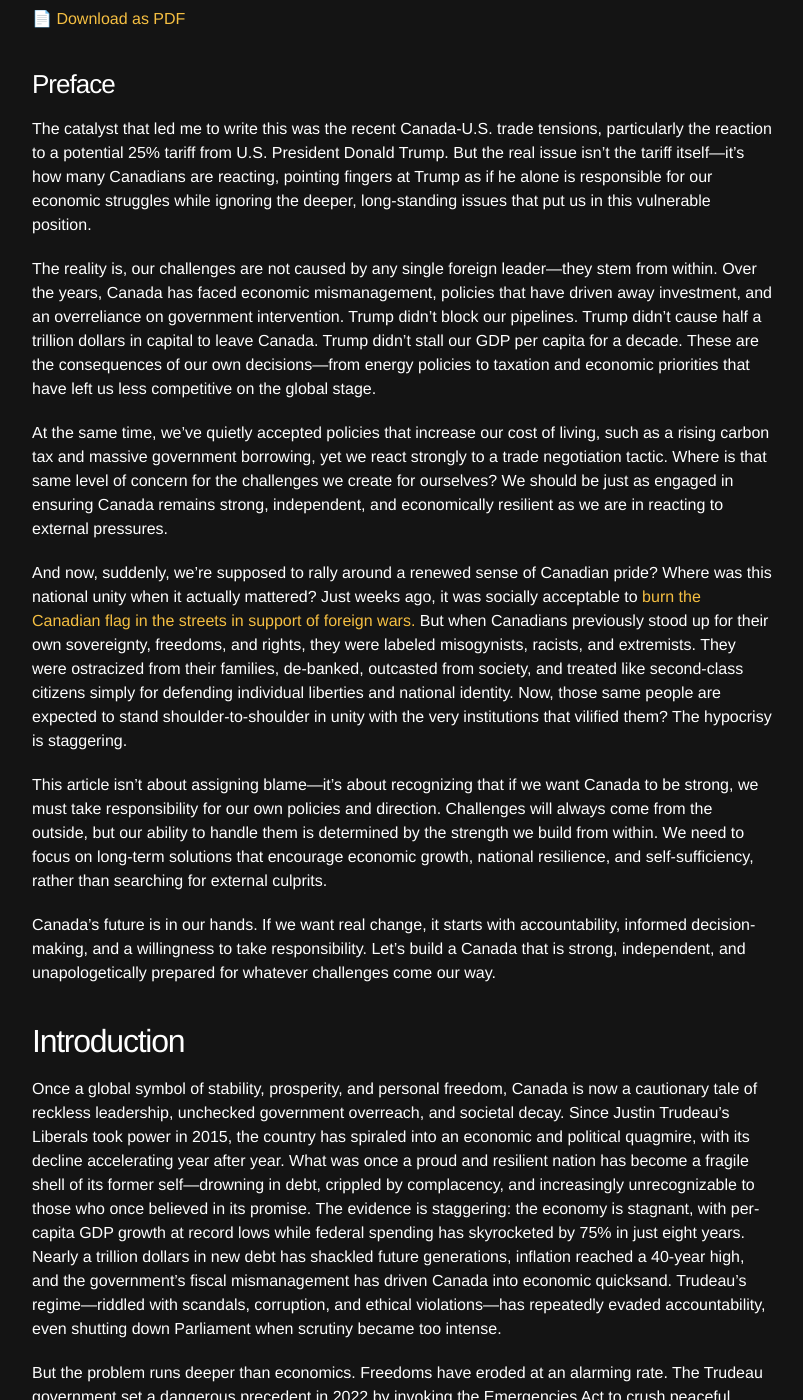
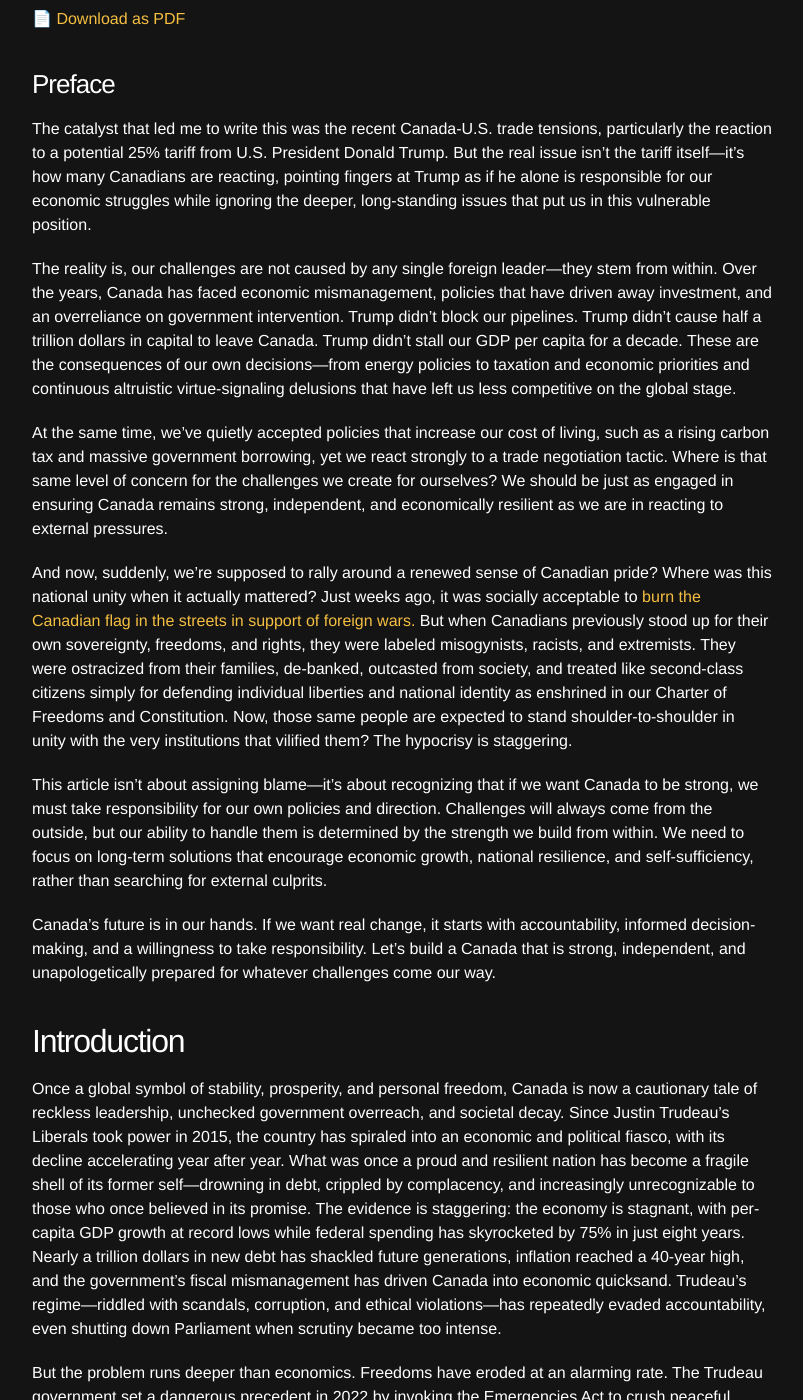
Before and after one commit to spenriche/spenriche.github.io, a Jekyll site: the page built from _posts/2025-2-8-canada-decline.md, in a window 1280 px wide and 1400 px high, scrolled down 509 px. Shown: the whole window, without its empty margins (238-1041 px from the left). Built offline with Jekyll 4.4.1, drawn with Linux system fonts in a browser that asks for light colours; some of the changed text lies outside the part shown; grey boxes are pictures that could not be loaded.

Commit message:
new post

```diff
--- a/_posts/2025-2-8-canada-decline.md
+++ b/_posts/2025-2-8-canada-decline.md
@@ -12,11 +12,11 @@ date: 2025-2-8
 
 The catalyst that led me to write this was the recent Canada-U.S. trade tensions, particularly the reaction to a potential 25% tariff from U.S. President Donald Trump. But the real issue isn’t the tariff itself—it’s how many Canadians are reacting, pointing fingers at Trump as if he alone is responsible for our economic struggles while ignoring the deeper, long-standing issues that put us in this vulnerable position.
 
-The reality is, our challenges are not caused by any single foreign leader—they stem from within. Over the years, Canada has faced economic mismanagement, policies that have driven away investment, and an overreliance on government intervention. Trump didn’t block our pipelines. Trump didn’t cause half a trillion dollars in capital to leave Canada. Trump didn’t stall our GDP per capita for a decade. These are the consequences of our own decisions—from energy policies to taxation and economic priorities that have left us less competitive on the global stage.
+The reality is, our challenges are not caused by any single foreign leader—they stem from within. Over the years, Canada has faced economic mismanagement, policies that have driven away investment, and an overreliance on government intervention. Trump didn’t block our pipelines. Trump didn’t cause half a trillion dollars in capital to leave Canada. Trump didn’t stall our GDP per capita for a decade. These are the consequences of our own decisions—from energy policies to taxation and economic priorities and continuous altruistic virtue-signaling delusions that have left us less competitive on the global stage.
 
 At the same time, we’ve quietly accepted policies that increase our cost of living, such as a rising carbon tax and massive government borrowing, yet we react strongly to a trade negotiation tactic. Where is that same level of concern for the challenges we create for ourselves? We should be just as engaged in ensuring Canada remains strong, independent, and economically resilient as we are in reacting to external pressures.
 
-And now, suddenly, we’re supposed to rally around a renewed sense of Canadian pride? Where was this national unity when it actually mattered? Just weeks ago, it was socially acceptable to [burn the Canadian flag in the streets in support of foreign wars.](https://www.youtube.com/watch?v=-MKplgqcaNY) But when Canadians previously stood up for their own sovereignty, freedoms, and rights, they were labeled misogynists, racists, and extremists. They were ostracized from their families, de-banked, outcasted from society, and treated like second-class citizens simply for defending individual liberties and national identity. Now, those same people are expected to stand shoulder-to-shoulder in unity with the very institutions that vilified them? The hypocrisy is staggering.
+And now, suddenly, we’re supposed to rally around a renewed sense of Canadian pride? Where was this national unity when it actually mattered? Just weeks ago, it was socially acceptable to [burn the Canadian flag in the streets in support of foreign wars.](https://www.youtube.com/watch?v=-MKplgqcaNY) But when Canadians previously stood up for their own sovereignty, freedoms, and rights, they were labeled misogynists, racists, and extremists.  They were ostracized from their families, de-banked, outcasted from society, and treated like second-class citizens simply for defending individual liberties and national identity as enshrined in our Charter of Freedoms and Constitution. Now, those same people are expected to stand shoulder-to-shoulder in unity with the very institutions that vilified them? The hypocrisy is staggering.
 
 This article isn’t about assigning blame—it’s about recognizing that if we want Canada to be strong, we must take responsibility for our own policies and direction. Challenges will always come from the outside, but our ability to handle them is determined by the strength we build from within. We need to focus on long-term solutions that encourage economic growth, national resilience, and self-sufficiency, rather than searching for external culprits.
 
@@ -25,7 +25,7 @@ Canada’s future is in our hands. If we want real change, it starts with accoun
 
 ## Introduction
 
-Once a global symbol of stability, prosperity, and personal freedom, Canada is now a cautionary tale of reckless leadership, unchecked government overreach, and societal decay. Since Justin Trudeau's Liberals took power in 2015, the country has spiraled into an economic and political quagmire, with its decline accelerating year after year. What was once a proud and resilient nation has become a fragile shell of its former self—drowning in debt, crippled by complacency, and increasingly unrecognizable to those who once believed in its promise.
+Once a global symbol of stability, prosperity, and personal freedom, Canada is now a cautionary tale of reckless leadership, unchecked government overreach, and societal decay. Since Justin Trudeau's Liberals took power in 2015, the country has spiraled into an economic and political fiasco, with its decline accelerating year after year. What was once a proud and resilient nation has become a fragile shell of its former self—drowning in debt, crippled by complacency, and increasingly unrecognizable to those who once believed in its promise.
 The evidence is staggering: the economy is stagnant, with per-capita GDP growth at record lows while federal spending has skyrocketed by 75% in just eight years. Nearly a trillion dollars in new debt has shackled future generations, inflation reached a 40-year high, and the government's fiscal mismanagement has driven Canada into economic quicksand. Trudeau's regime—riddled with scandals, corruption, and ethical violations—has repeatedly evaded accountability, even shutting down Parliament when scrutiny became too intense.
 
 But the problem runs deeper than economics. Freedoms have eroded at an alarming rate. The Trudeau government set a dangerous precedent in 2022 by invoking the Emergencies Act to crush peaceful protests, freezing citizens' bank accounts like an authoritarian dictatorship. Speech laws continue tightening, with proposed legislation aiming to police "online harms" under Orwellian pretenses, and mainstream media—propped up by government bailouts—parrots the official narrative without question. Public apathy and mass complacency have only emboldened the overreach, creating a passive, government-dependent populace that accepts decline rather than fights against it.
@@ -83,7 +83,7 @@ Between 2015 and 2024, the average price of a home in Canada increased from appr
 In Vancouver, bureaucracy and regulations add [$644,000](https://www.vancouverobserver.com/2024/03/20/vancouver-housing-costs-explained/) (50% of total cost) to a new home, while taxes and fees make up 31% of the price—making housing drastically more expensive.
 
 #### **Rising Poverty**
-Approximately 1 out of 4, ([25% of Canadians](https://www150.statcan.gc.ca/n1/pub/75-006-x/2021001/article/00002-eng.htm)) live below the poverty line, a figure much higher than previous estimates.
+Approximately 1 out of 4, ([25% of Canadians](https://www150.statcan.gc.ca/n1/pub/75-006-x/2021001/article/00002-eng.htm)) live below the poverty line, a figure much higher than previous estimates of 8%.
 
 #### **Suicide Rate**
 Suicide deaths in Canada [increased by 8.6%](https://www150.statcan.gc.ca/t1/tbl1/en/tv.action?pid=1310039201) since Liberal leadership, reaching [4,850 cases in just 2022](https://www.suicideinfo.ca/resource/suicide-stats-canada-provinces/)—the highest on record—with men accounting for nearly 75% of all suicides.
@@ -418,12 +418,13 @@ And let's talk about the "lab leak theory." If you dared suggest COVID was man-m
 
 Fast forward—[the CIA just admitted COVID was created in a lab](https://www.wsj.com/politics/national-security/covid-origin-china-lab-leak-cia-40d218d9). So the so-called "conspiracy theorists" were right all along, and the people who blindly trusted the government got played.
 
+The irony is undeniable—we pretend COVID is a thing of the past, yet it never went away. It’s still here. The fact that life snapped back to normal so fast only proves how overhyped and catastrophically mismanaged the entire situation was.
+
 Wake up, people. They [lied about the origins](https://www.science.org/content/article/covid-19-origins-still-uncertain-key-studies-awaiting-release), they [lied about the vaccines](https://www.bmj.com/content/379/bmj.o2960), and they lied about the entire pandemic response. How much more proof do you need?
 
 [Justin Trudeau himself once said](https://rumble.com/vma7wr-trudeu-little-dirty-secrets-about-politics.html), “Do you want to know the dirty little secret about politics in the 21st century? Negative campaigning, attack ads, nastiness, and division work. If all you want to do is get elected, they will help you get elected. Attacking, dividing, sowing fear—picking and choosing wedge issues to drive through a community—all of it helps you win.”
 
 While many see Trudeau and his handlers as incompetent, this isn’t a bug in their strategy—it’s the feature. The setup is deliberate: divide the people, shift the blame away from themselves, and create an “us vs. them” narrative. Instead of being viewed as the perpetrator, they position themselves as the savior. Promising free money to everyone, call a snap election, and securing their continued reign of power, they are already discussing another ["pandemic type responses to the tariffs"](https://www.forexlive.com/news/canada-planning-covid-style-stimulus-if-us-enacts-tariffs-in-bid-to-avoid-early-election-20250128/), which again, is conveniently timed to the election. Brilliant.
-
 
 
 *I'll stop here, because this subject is its own rabbit hole for an entire other paper…!*
```
Also changed, not shown: other parts of _posts/2025-2-8-canada-decline.md (+1 -1 lines).
